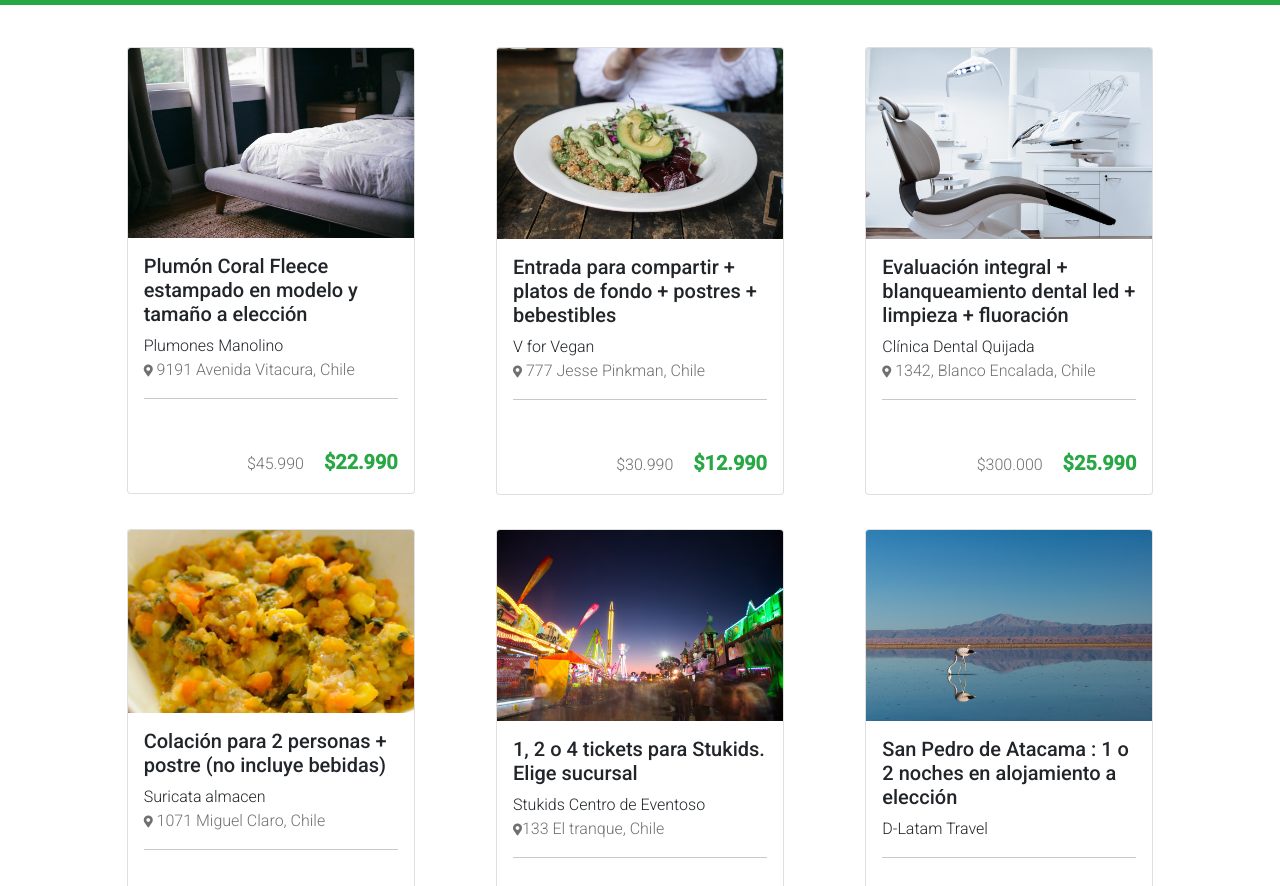
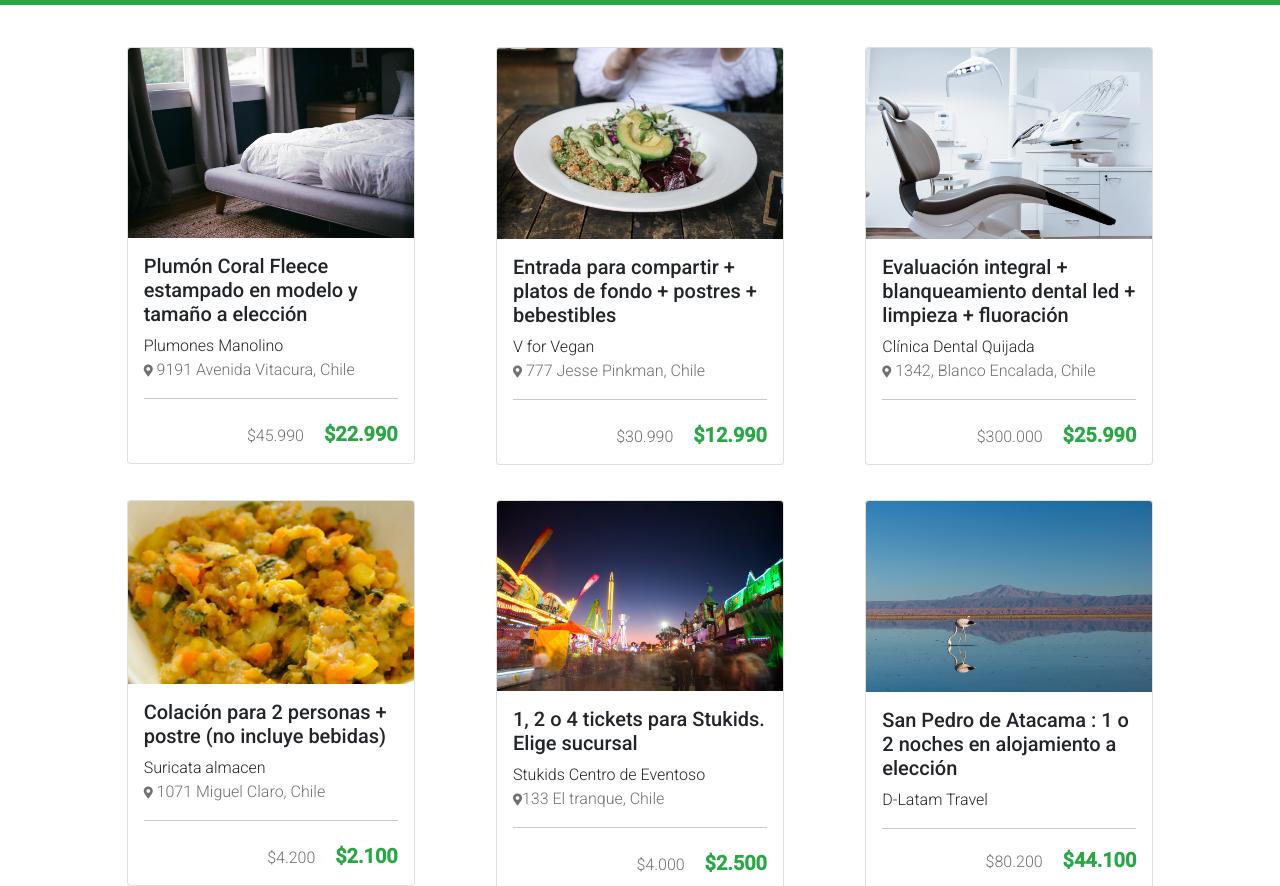
Before and after one commit to NailethRivero/cuppon, a plain HTML site: page index.html in a window 1280 px wide. Shown: the part 66-952 px from the top of the page. Drawn offline with nearby package versions, Linux system fonts and the light colour scheme.

Commit message:
Updating padding

```diff
--- a/assets/css/style.css
+++ b/assets/css/style.css
@@ -72,3 +72,8 @@ a {
 form{
 	margin: 0 auto;
 }
+
+.price{
+    padding-bottom: 5%;
+    padding-top: 0%;
+}
--- a/index.html
+++ b/index.html
@@ -47,14 +47,14 @@
             <div class="col-md-4">
                 <div class="card" style="width: 18rem;">
                     <img class="card-img-top" src="assets/img/cupon-1.jpg" alt="Bedspread">
-                    <div class="card-body">
+                    <div class="card-body pb-1">
                         <h5 class="card-title">Plumón Coral Fleece estampado en modelo y tamaño a elección</h5>
                         <p class="companyName card-text">Plumones Manolino </p>
                         <p class="address"><i class="fas fa-map-marker-alt fa-1x"></i> 9191 Avenida Vitacura, Chile</p>
                         <hr>
                     </div>
 
-                    <div class="card-body text-right ">
+                    <div class="price card-body text-right ">
                         <a href="#" class="fullPrice card-link">$45.990</a>
                         <a href="#" class="salesPrice card-link font-weight-bold">$22.990</a>
                     </div>
@@ -65,14 +65,14 @@
             <div class="col-md-4">
                 <div class="card" style="width: 18rem;">
                     <img class="card-img-top" src="assets/img/cupon-2.jpg" alt="Food">
-                    <div class="card-body">
+                    <div class="card-body pb-1">
                         <h5 class="card-title">Entrada para compartir + platos de fondo + postres + bebestibles</h5>
                         <p class="companyName card-text">V for Vegan </p>
                         <p class="address"><i class="fas fa-map-marker-alt fa-1x"></i> 777 Jesse Pinkman, Chile</p>
                         <hr>
                     </div>
 
-                    <div class="card-body text-right">
+                    <div class="price card-body text-right">
                         <a href="#" class="fullPrice card-link">$30.990</a>
                         <a href="#" class="salesPrice card-link font-weight-bold">$12.990</a>
                     </div>
@@ -82,7 +82,7 @@
             <div class="col-md-4">
                 <div class="card" style="width: 18rem;">
                     <img class="card-img-top" src="assets/img/cupon-3.jpg" alt="Dentist">
-                    <div class="card-body">
+                    <div class="card-body pb-1">
                         <h5 class="card-title">Evaluación integral + blanqueamiento dental led + limpieza + fluoración
                         </h5>
                         <p class="companyName card-text">Clínica Dental Quijada </p>
@@ -90,7 +90,7 @@
                         <hr>
                     </div>
 
-                    <div class="card-body text-right">
+                    <div class="price card-body text-right">
                         <a href="#" class="fullPrice card-link">$300.000</a>
                         <a href="#" class="salesPrice card-link font-weight-bold">$25.990</a>
                     </div>
@@ -102,14 +102,14 @@
             <div class="col-md-4">
                 <div class="card" style="width: 18rem;">
                     <img class="card-img-top" src="assets/img/cupon-4.jpg" alt="Lunch">
-                    <div class="card-body">
+                    <div class="card-body pb-1">
                         <h5 class="card-title">Colación para 2 personas + postre (no incluye bebidas)</h5>
                         <p class="companyName card-text">Suricata almacen</p>
                         <p class="address"><i class="fas fa-map-marker-alt fa-1x"></i> 1071 Miguel Claro, Chile</p>
                         <hr>
                     </div>
 
-                    <div class="card-body text-right">
+                    <div class="price card-body text-right">
                         <a href="#" class="fullPrice card-link">$4.200</a>
                         <a href="#" class="salesPrice card-link font-weight-bold">$2.100</a>
                     </div>
@@ -119,14 +119,14 @@
             <div class="col-md-4">
                 <div class="card" style="width: 18rem;">
                     <img class="card-img-top" src="assets/img/cupon-5.jpg" alt="Tickets Stukids">
-                    <div class="card-body">
+                    <div class="card-body pb-1">
                         <h5 class="card-title">1, 2 o 4 tickets para Stukids. Elige sucursal</h5>
                         <p class="companyName card-text">Stukids Centro de Eventoso </p>
                         <p class="address"><i class="fas fa-map-marker-alt fa-1x"></i>133 El tranque, Chile</p>
                         <hr>
                     </div>
 
-                    <div class="card-body text-right">
+                    <div class="price card-body text-right">
                         <a href="#" class="fullPrice card-link">$4.000</a>
                         <a href="#" class="salesPrice card-link font-weight-bold">$2.500</a>
                     </div>
@@ -136,14 +136,14 @@
             <div class="col-md-4">
                 <div class="card" style="width: 18rem;">
                     <img class="card-img-top" src="assets/img/cupon-6.jpg" alt="San Pedro">
-                    <div class="card-body">
+                    <div class="card-body pb-0">
                         <h5 class="card-title">San Pedro de Atacama : 1 o 2 noches en alojamiento a elección</h5>
                         <p class="companyNamecard-text">D-Latam Travel</p>
                         <p> </p>
                         <hr>
                     </div>
 
-                    <div class="card-body text-right">
+                    <div class="price card-body text-right">
                         <a href="#" class="fullPrice card-link">$80.200</a>
                         <a href="#" class="salesPrice card-link font-weight-bold">$44.100</a>
                     </div>
```
